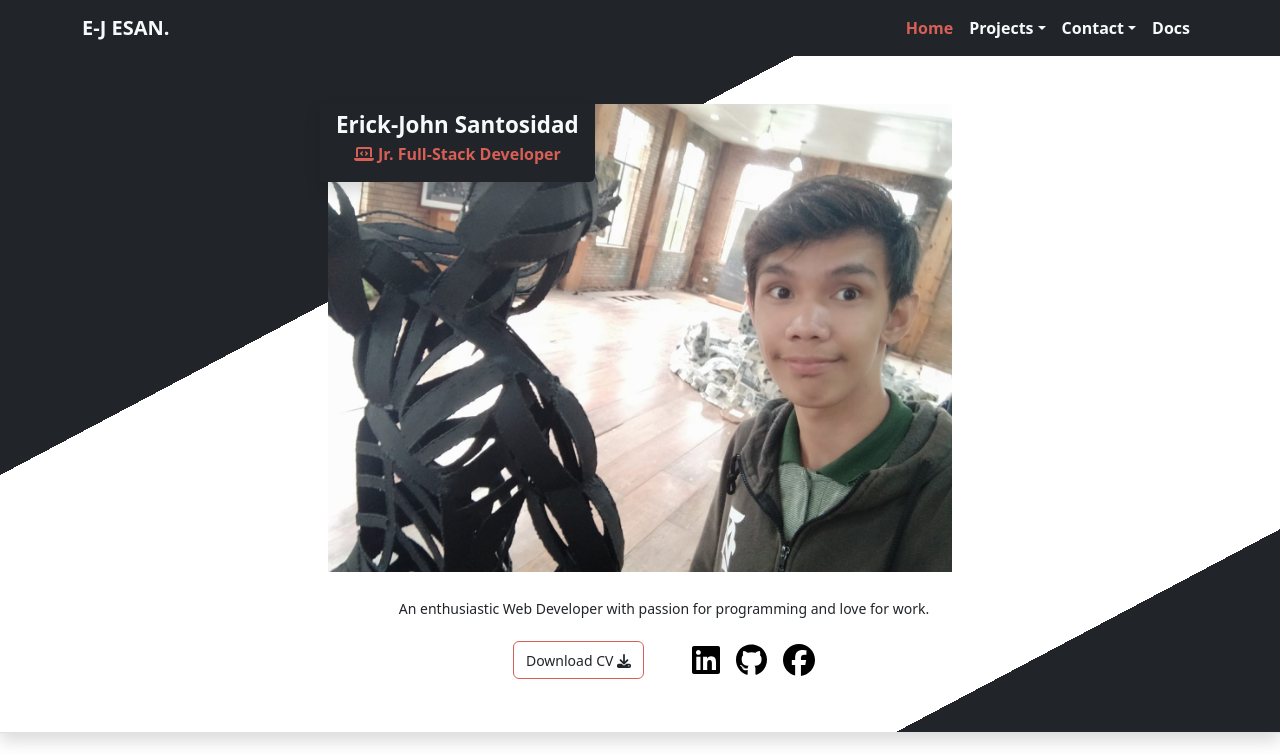
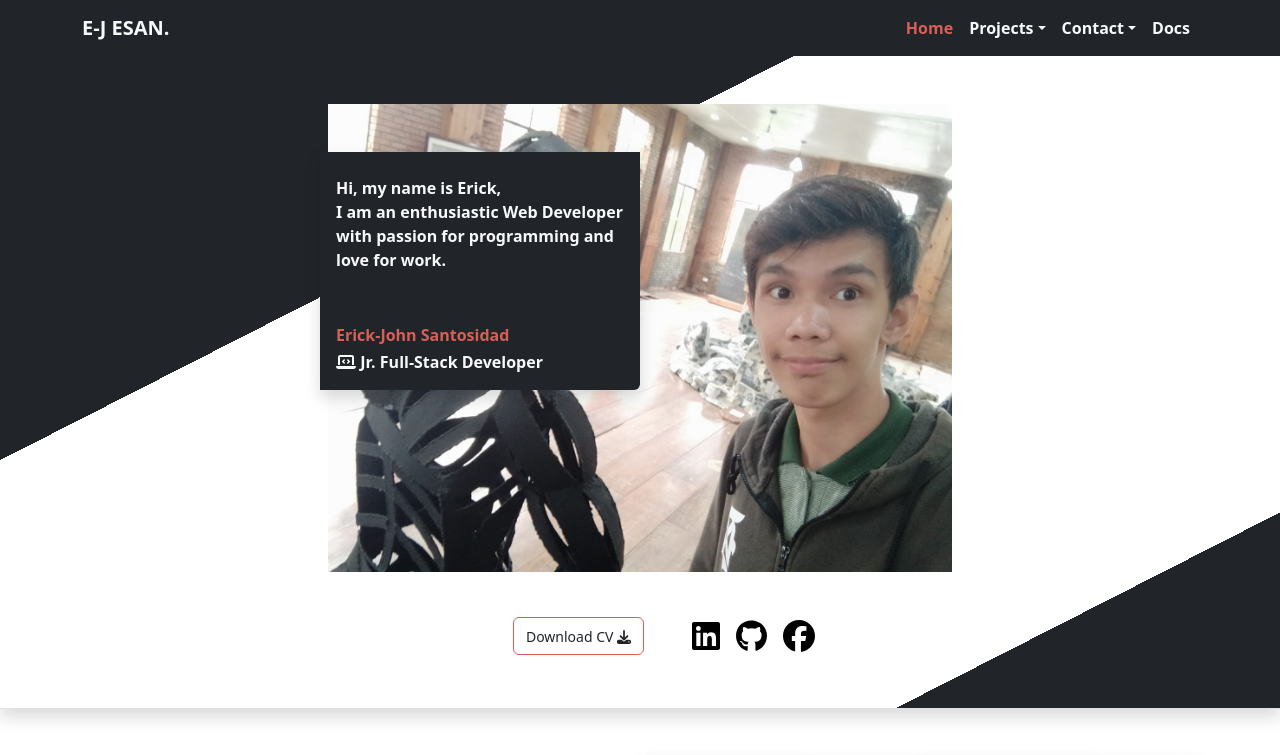
Before and after one commit to ricesush/portfoliov2, a React (Vite) app: page / in a window 1280 px wide. Shown: the top 755 px of the page. Built offline with nearby package versions, Linux system fonts and the light colour scheme.

Commit message:
finished landing page

```diff
--- a/src/components/HeaderSectionTest.jsx
+++ b/src/components/HeaderSectionTest.jsx
@@ -11,12 +11,19 @@ import {
 
 const HeaderSectionTest = () => {
   return (
-    <section className='col-lg-6 homeSections mx-auto'>
-      <header className='fs-5 fw-bold position-absolute px-3 py-2 rounded-2 rounded-top-0 rounded-start-0 bg-accent shadow'>
-        <h2 className='text-center text-light'>
-          <span className=''>Erick-John Santosidad</span>
+    <section className='col-lg-6 homeSections mx-auto position-relative'>
+      <header className='col-6 fw-bold position-absolute top-0 mt-md-5 start-0 px-3 py-2 rounded-2 rounded-top-0 rounded-start-0 bg-accent shadow'>
+        <div className='fs-6 text-light mb-5 mt-3'>
+          Hi, my name is Erick,
+          <p>
+            I am an enthusiastic Web Developer with passion for programming and
+            love for work.
+          </p>
+        </div>
+        <h2 className='text-light'>
+          <small className='fs-6 yellowText'>Erick-John Santosidad</small>
           <br />
-          <small className='fs-6 yellowText fw-bold'>
+          <small className='fs-6  fw-bold'>
             <FontAwesomeIcon icon={faLaptopCode} />
             <span> Jr. Full-Stack Developer</span>
           </small>
@@ -29,11 +36,7 @@ const HeaderSectionTest = () => {
         ></img>
       </div>
       <div className='me-auto ps-md-5 text-center pt-3'>
-        <small className=''>
-          An enthusiastic Web Developer with passion for programming and love
-          for work.
-        </small>
-        <div className='d-md-flex justify-content-center align-items-center pt-3'>
+        <div className='d-md-flex justify-content-center align-items-center pt-3 '>
           <a
             type='button'
             className='btn custom-btn me-md-5 '
```
